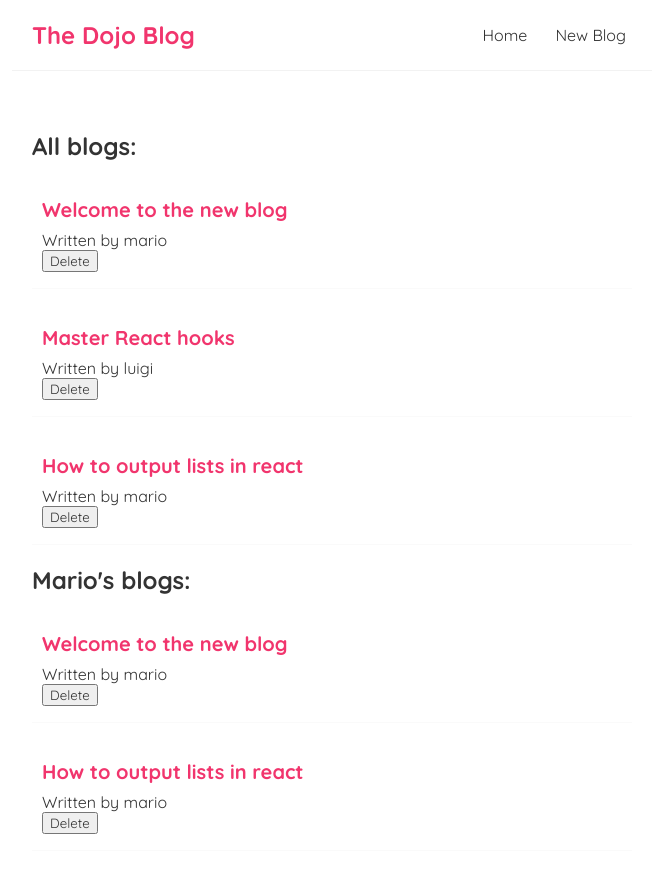
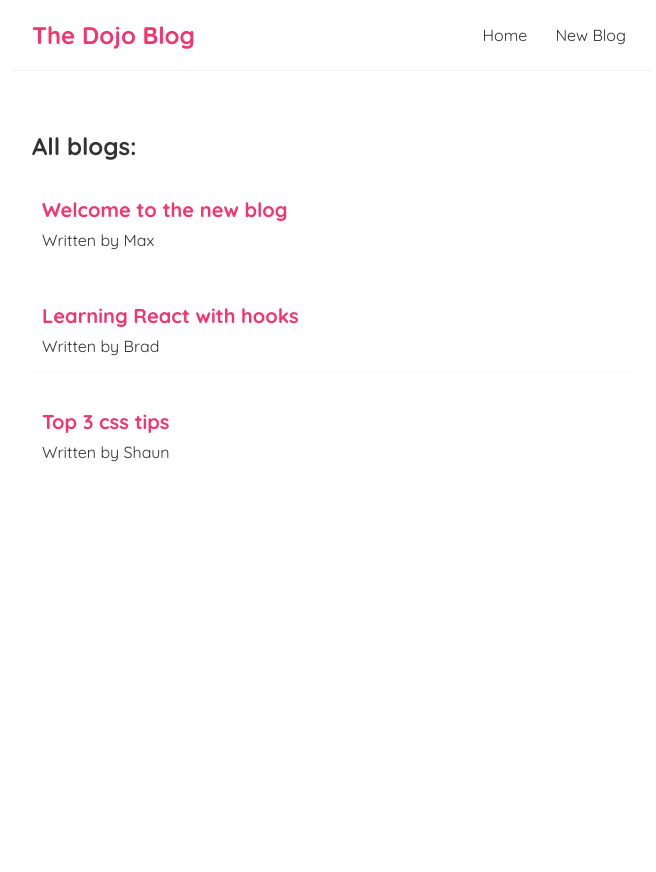
Before and after one commit to VisheshSingh/ninjadojo, a React (Create React App) app: page / in a window 1280 px wide. Shown: the top 872 px of the page, without its empty margins (308-964 px from the left). After the commit the page ends 800 px from the top, so only its background shows below. Built offline with nearby package versions, Linux system fonts and the light colour scheme; data requests are answered from the project's data file.

Commit message:
useEffect to make a GET request

```diff
--- /dev/null
+++ b/data/db.json
@@ -0,0 +1,7 @@
+{
+    "blogs" : [
+        { "id": 1, "title": "Welcome to the new blog", "author": "Max" },
+        { "id": 2, "title": "Learning React with hooks", "author": "Brad" },
+        { "id": 3, "title": "Top 3 css tips", "author": "Shaun" }
+      ]
+}
--- a/src/components/BlogList.js
+++ b/src/components/BlogList.js
@@ -1,6 +1,6 @@
 import React from 'react';
 
-const BlogList = ({ blogs, title, deleteBlog }) => {
+const BlogList = ({ blogs, title }) => {
   return (
     <div>
       <h2>{title}:</h2>
@@ -8,7 +8,6 @@ const BlogList = ({ blogs, title, deleteBlog }) => {
         <div className='blog-preview' key={blog.id}>
           <h2>{blog.title}</h2>
           <p>Written by {blog.author}</p>
-          <button onClick={() => deleteBlog(blog.id)}>Delete</button>
         </div>
       ))}
     </div>
--- a/src/components/Home.js
+++ b/src/components/Home.js
@@ -1,40 +1,18 @@
-import React, { useState } from 'react';
+import React, { useState, useEffect } from 'react';
 import BlogList from './BlogList';
 
 const Home = () => {
-  const [blogs, setBlogs] = useState([
-    {
-      id: 1,
-      title: 'Welcome to the new blog',
-      body: 'lorem ipsum...',
-      author: 'mario',
-    },
-    {
-      id: 2,
-      title: 'Master React hooks',
-      body: 'lorem ipsum...',
-      author: 'luigi',
-    },
-    {
-      id: 3,
-      title: 'How to output lists in react',
-      body: 'lorem ipsum...',
-      author: 'mario',
-    },
-  ]);
+  const [blogs, setBlogs] = useState([]);
 
-  const onDelete = (id) => {
-    const updatedBlogs = blogs.filter((blog) => blog.id !== id);
-    setBlogs(updatedBlogs);
-  };
+  useEffect(() => {
+    fetch(`http://localhost:8000/blogs`)
+      .then((res) => res.json())
+      .then((data) => setBlogs(data));
+  }, []);
 
   return (
     <div className='home'>
-      <BlogList blogs={blogs} title='All blogs' deleteBlog={onDelete} />
-      <BlogList
-        blogs={blogs.filter((blog) => blog.author === 'mario')}
-        title="Mario's blogs"
-      />
+      {blogs && <BlogList blogs={blogs} title='All blogs' />}
     </div>
   );
 };
```
Also changed, not shown: 1 other file (tests, documents, lock files or other folders).
